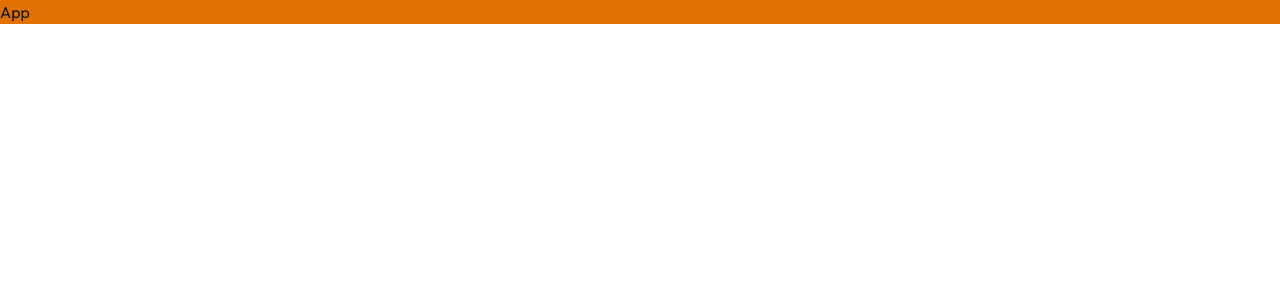
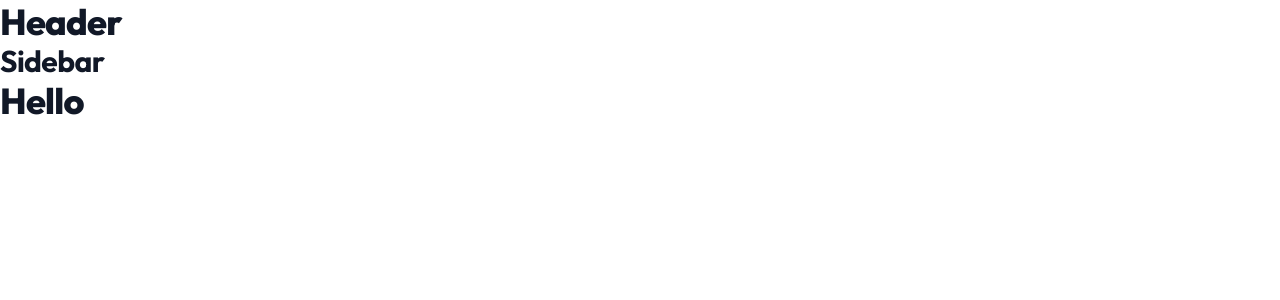
Before and after one commit to Ahmad-Wali-Sh/Portal_Frontend_Admin_Panel, a React (Vite) app: page / in a window 1280 px wide. Shown: the top 300 px of the page. Built offline with nearby package versions, Linux system fonts and the light colour scheme.

Commit message:
routes changes

```diff
--- a/src/App.jsx
+++ b/src/App.jsx
@@ -1,8 +1,12 @@
 import React from 'react'
+import { BrowserRouter } from 'react-router'
+import PortalRoutes from './features/router/PortalRoutes'
 
 function App() {
   return (
-    <div className='bg-amber-600'>App</div>
+    <BrowserRouter>
+      <PortalRoutes />
+    </BrowserRouter>
   )
 }
 
--- /dev/null
+++ b/src/features/layout/page/Layout.jsx
@@ -0,0 +1,13 @@
+import React from 'react'
+
+function Layout({children}) {
+  return (
+    <div>
+        <h1>Header</h1>
+        <h2>Sidebar</h2>
+        <p>{children}</p>
+    </div>
+  )
+}
+
+export default Layout
--- /dev/null
+++ b/src/features/router/PortalRoutes.jsx
@@ -0,0 +1,20 @@
+import React from 'react'
+import { Routes, Route } from 'react-router'
+import routes from './routes'
+import Layout from '../layout/page/Layout'
+
+function PortalRoutes() {
+  return (
+    <Routes>
+      {routes.map((route) => (
+        route.layout
+          ?
+          <Route element={<Layout>{route.element}</Layout>} path={route.path} />
+          :
+          <Route element={route.element} path={route.path} />
+      ))}
+    </Routes>
+  )
+}
+
+export default PortalRoutes
--- /dev/null
+++ b/src/features/router/routes.jsx
@@ -0,0 +1,13 @@
+
+
+const routes = [
+    {
+        path: '/',
+        element: <h1>Hello</h1>,
+        layout: true,
+        protected: false
+    }
+]
+
+
+export default routes;
```
